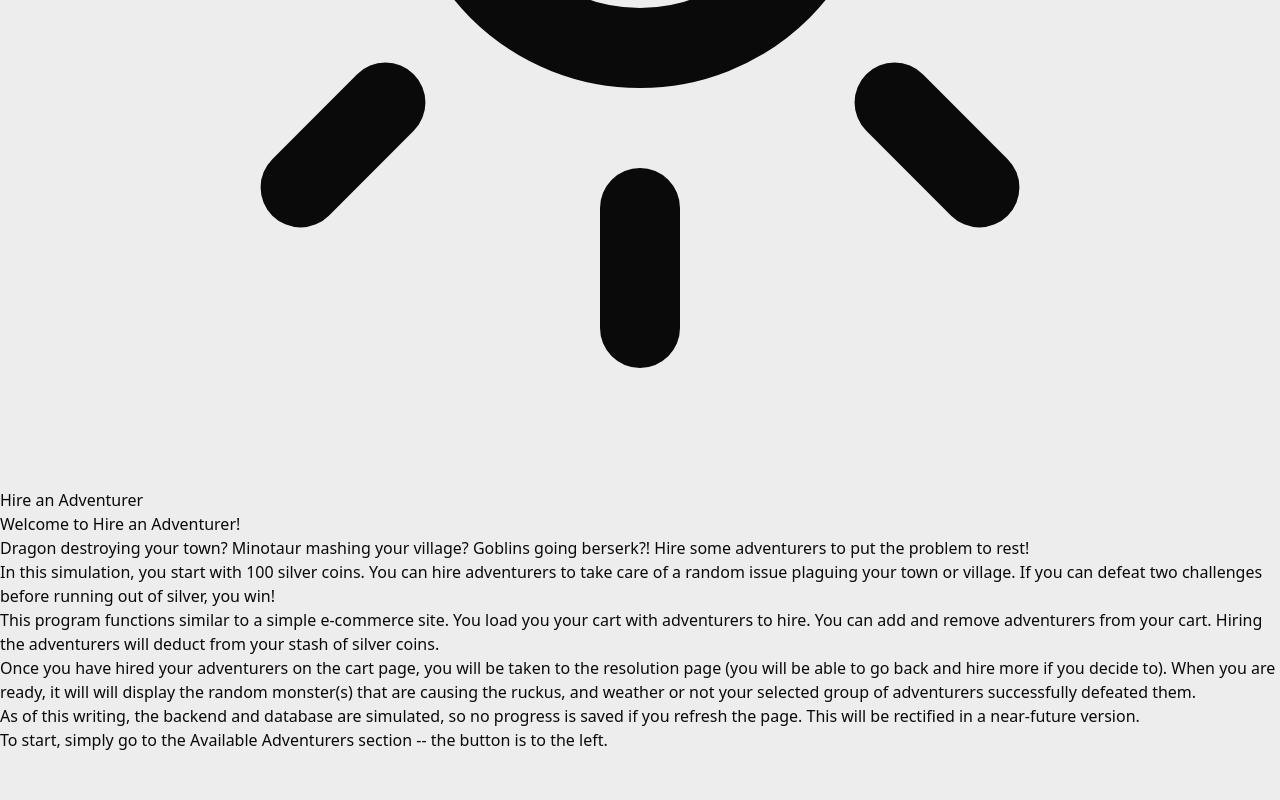
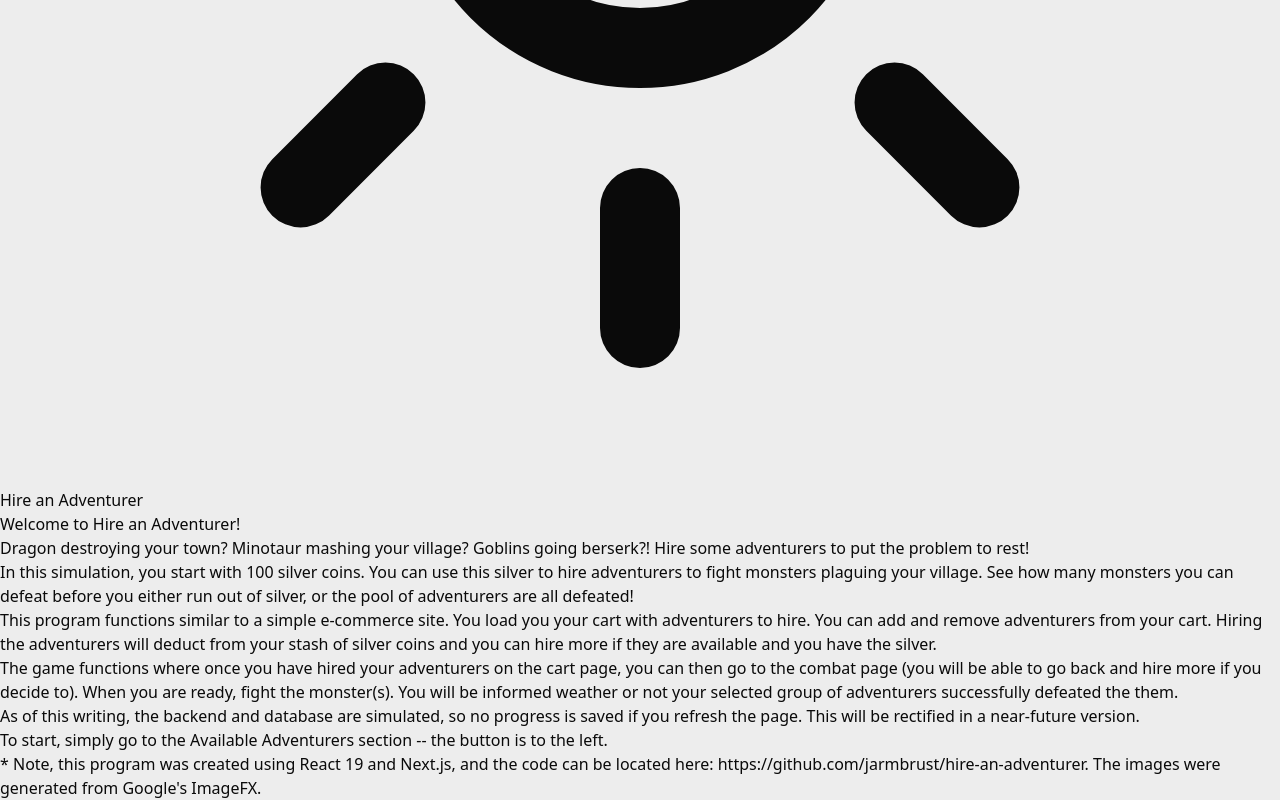
Before and after one commit to jarmbrust/hire-an-adventurer, a Next.js app: page / in a window 1280 px wide. Shown: the part 6080-6880 px from the top of the page. Before the commit the page ends 6832 px from the top, so only its background shows below. Built offline with nearby package versions, Linux system fonts and the light colour scheme.

Commit message:
combat resolution worked on as well as some refactoring.

```diff
--- a/src/adventurers.json
+++ b/src/adventurers.json
@@ -4,27 +4,27 @@
     "id": 1,
     "name": "Mighty Torg",
     "profession": "Barbarian",
-    "health": "35",
+    "health": "Very Sturdy",
     "strength": "5",
     "cunning": "2",
     "intellect": "1",
     "description": "Very strong with powerful melee attacks, but Torg cannot do much at range.",
     "image": "image_fx_mighty_torg.jpeg",
-    "fee": 10,
+    "fee": 13,
     "rangedPower": 2,
     "meleePower": 20
   },
   {
     "id": 2,
-    "name": "Ranger Reanna",
+    "name": "Ranger Rena",
     "profession": "Archer",
-    "health": "28",
+    "health": "Sturdy",
     "strength": "3",
     "cunning": "3",
     "intellect": "3",
-    "description": "Swift and strong, Reanna can pinpoint a target from great range, but is not as skilled in melee.",
-    "image": "image_fx_ranger_reanna.jpeg",
-    "fee": 13,
+    "description": "Swift and strong, Rena can pinpoint a target from great range, but is not as skilled in melee.",
+    "image": "image_fx_ranger_rena.jpeg",
+    "fee": 16,
     "rangedPower": 20,
     "meleePower": 5
   },
@@ -32,13 +32,13 @@
     "id": 3,
     "name": "Archmage Claus",
     "profession": "Wizard",
-    "health": "15",
+    "health": "Somewhat Frail",
     "strength": "1",
     "cunning": "3",
     "intellect": "5",
-    "description": "Frail, yet powerful and wise. Archmage Claus is a master of magic with both ranged and melee spells.",
+    "description": "Physically weak, yet powerful and wise in the arcane. Archmage Claus is a master of magic with both ranged and melee spells.",
     "image": "image_fx_archmage_claus.jpeg",
-    "fee": 18,
+    "fee": 22,
     "rangedPower": 15,
     "meleePower": 15
   },
@@ -46,13 +46,13 @@
     "id": 4,
     "name": "Shadowstalker Velma",
     "profession": "Assassin",
-    "health": "20",
+    "health": "Sturdy",
     "strength": "2",
     "cunning": "5",
     "intellect": "2",
-    "description": "Elusive and cunning, Velma is a master of stealth and can strike a target in melee or ranged before they knew what hit them.",
+    "description": "Elusive and cunning, Velma is a master of stealth and can competently fight in both melee and ranged.",
     "image": "image_fx_shadowstalker_velma.jpeg",
-    "fee": 8,
+    "fee": 11,
     "rangedPower": 8,
     "meleePower": 10
   },
@@ -60,13 +60,13 @@
     "id": 5,
     "name": "Timid Edgar",
     "profession": "A regular guy",
-    "health": "5",
+    "health": "Very Frail",
     "strength": "1",
     "cunning": "1",
     "intellect": "2",
     "description": "While Edgar can poke things in melee with a small rusty sword, or use his slingshot at range, he would rather stay safe in the inn...",
     "image": "image_fx_timid_edgar.jpeg",
-    "fee": 1,
+    "fee": 2,
     "rangedPower": 2,
     "meleePower": 2
   }
--- a/src/app/page.tsx
+++ b/src/app/page.tsx
@@ -1,34 +1,46 @@
 const Home = () => {
   return (
     <>
-      <h1 className="text-3xl font-bold">Welcome to Hire an Adventurer!</h1>
+      <h2 className="text-3xl font-bold">Welcome to Hire an Adventurer!</h2>
 
       <p className="mt-4 mb-5 italic">
         Dragon destroying your town?  Minotaur mashing your village?  Goblins going berserk?!
         Hire some adventurers to put the problem to rest!
       </p>
-      <p className="mt-4 mb-5">
-        In this simulation, you start with 100 silver coins.  You can hire adventurers to take
-        care of a random issue plaguing your town or village.   If you can defeat two challenges
-        before running out of silver, you win!
+      <p className="mt-4 mb-3">
+        In this simulation, you start with 100 silver coins.  You can use this silver to hire adventurers
+        to fight monsters plaguing your village.   See how many monsters you can defeat before you either
+        run out of silver, or the pool of adventurers are all defeated!
       </p>
-      <p className="mt-4 mb-5">
+      <p className="mt-4 mb-3">
         This program functions similar to a simple e-commerce site.  You load you your cart
         with adventurers to hire. You can add and remove adventurers from your cart.
-        Hiring the adventurers will deduct from your stash of silver coins.
+        Hiring the adventurers will deduct from your stash of silver coins and you can hire more if
+        they are available and you have the silver.
       </p>
-      <p className="mt-4 mb-5">
-        Once you have hired your adventurers on the cart page, you will be taken to the resolution page
-        (you will be able to go back and hire more if you decide to).  When you are ready, it will
-        will display the random monster(s) that are causing the ruckus, and weather or not your
-        selected group of adventurers successfully defeated them.
+      <p className="mt-4 mb-3">
+        The game functions where once you have hired your adventurers on the cart page,
+        you can then go to the combat page (you will be able to go back and hire more if you decide to).
+        When you are ready, fight the monster(s).  You will be informed weather or not your
+        selected group of adventurers successfully defeated the them.
       </p>
       <p>
         As of this writing, the backend and database are simulated, so no progress is saved if
         you refresh the page. This will be rectified in a near-future version.
       </p>
-      <p className="mt-4 mb-5">
+      <p className="mt-4 mb-3">
         To start, simply go to the Available Adventurers section -- the button is to the left.
+      </p>
+      <p className="mt-6 mb-5">
+        * Note, this program was created using React 19 and Next.js, and the code can be located here:&nbsp;
+        <a
+          className="text-blue-600"
+          href="https://github.com/jarmbrust/hire-an-adventurer"
+          target="_blank"
+        >
+          https://github.com/jarmbrust/hire-an-adventurer
+        </a>.
+        The images were generated from Google&apos;s ImageFX.
       </p>
     </>
   );
```
Also changed, not shown: src/app/combat/page.tsx (+9 -3 lines), src/app/ui/combat-resolution-text.tsx (added, +34 -0 lines), public/images/image_fx_ranger_rena.jpeg (renamed from public/images/image_fx_ranger_reanna.jpeg).
